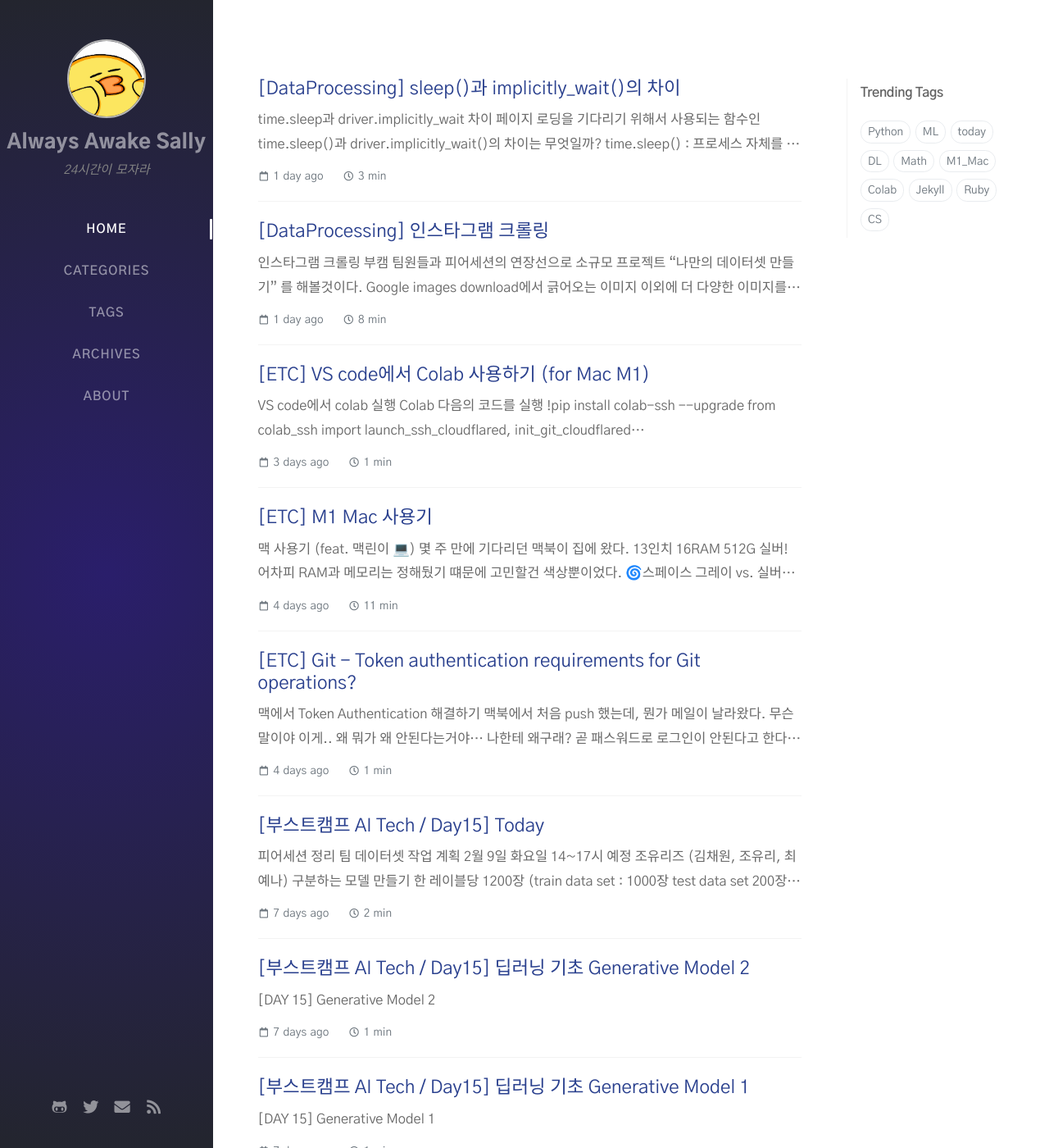
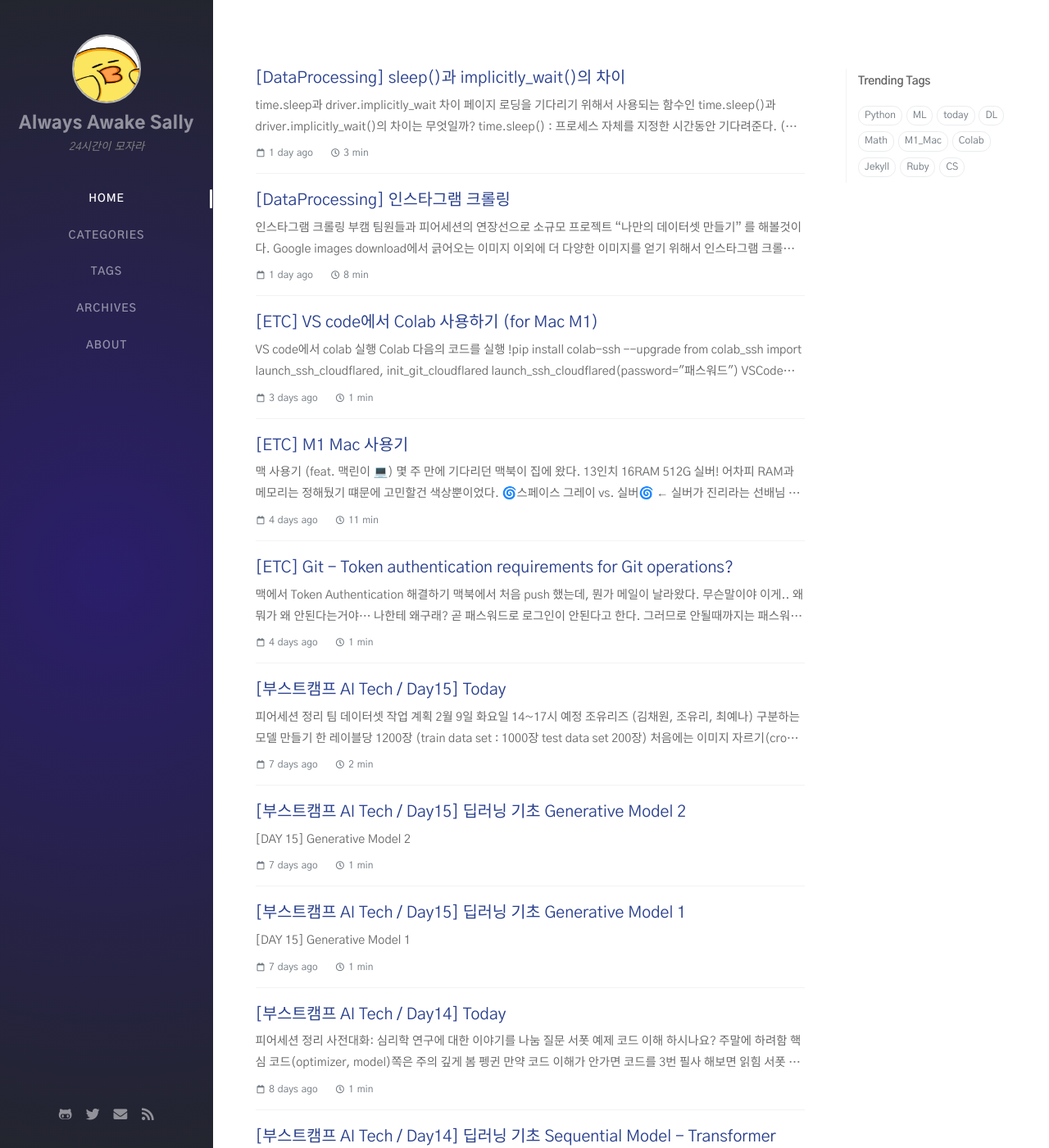
Before and after one commit to bsm8734/bsm8734.github.io, a Jekyll site: the page built from index.html, in a window 1280 px wide and 1400 px high. Shown: the whole window at 82% size. Built offline with Jekyll 4.4.1, drawn with Linux system fonts in a browser that asks for light colours; nearby versions of some CDN libraries; the list of posts is cut into pages by our own code; comment, search, counter and statistics services are not loaded.

Commit message:
Update CSS

```diff
--- a/assets/css/_addon/main.scss
+++ b/assets/css/_addon/main.scss
@@ -47,11 +47,11 @@
 }
 
 :root {
-  font-size: 16px;
+  font-size: 14px;
 }
 
 body {
-  line-height: 1.75rem;
+  line-height: 1.5rem;
   background: var(--body-bg);
   color: var(--text-color);
   -webkit-font-smoothing: antialiased;
@@ -434,7 +434,7 @@
   display: none;
   font-size: 1.1rem;
   font-weight: 600;
-  font-family: sans-serif;
+  font-family: 'Gothic A1', 'Roboto', sans-serif;
   color: var(--topbar-text-color);
   text-align: center;
   width: 70%;
--- a/assets/css/_addon/module.scss
+++ b/assets/css/_addon/module.scss
@@ -91,6 +91,7 @@
 
 @mixin semi-bold {
   font-weight: 600;
+  color: #470e1f;
 }
 
 @mixin label($font-size: 1rem, $font-weight: 600, $color: var(--label-color)) {
--- a/assets/css/_colors/light-syntax.scss
+++ b/assets/css/_colors/light-syntax.scss
@@ -7,73 +7,155 @@
 */
 
 @mixin light-syntax {
-  /* see: <https://raw.githubusercontent.com/jwarby/pygments-css/master/github.css> */
-  .highlight .hll { background-color: #ffffcc; }
-  .highlight .c { color: #999988; font-style: italic; } /* Comment */
-  .highlight .err { color: #a61717; background-color: #e3d2d2; } /* Error */
-  .highlight .k { color: #000000; font-weight: bold; } /* Keyword */
-  .highlight .o { color: #000000; font-weight: bold; } /* Operator */
-  .highlight .cm { color: #999988; font-style: italic; } /* Comment.Multiline */
-  .highlight .cp { color: #999999; font-weight: bold; font-style: italic; } /* Comment.Preproc */
-  .highlight .c1 { color: #999988; font-style: italic; } /* Comment.Single */
-  .highlight .cs { color: #999999; font-weight: bold; font-style: italic; } /* Comment.Special */
-  .highlight .gd { color: #d01040; background-color: #ffdddd; } /* Generic.Deleted */
-  .highlight .ge { color: #000000; font-style: italic; } /* Generic.Emph */
-  .highlight .gr { color: #aa0000; } /* Generic.Error */
-  .highlight .gh { color: #999999; } /* Generic.Heading */
-  .highlight .gi { color: #008080; background-color: #ddffdd; } /* Generic.Inserted */
-  .highlight .go { color: #888888; } /* Generic.Output */
-  .highlight .gp { color: #555555; } /* Generic.Prompt */
+
+  /* -----  My styles ------ */
+  --highlight-bg-color: #252525;
+  --highlighter-rouge-color: #de6b18;
+  --highlight-lineno-color: #6c6c6d;
+  --highlight-lineno-border-color: #303435;
+  --inline-code-bg: #272822;
+
+  .highlight {
+    .gp { color: #818c96; }
+  }
+
+  pre { color: #bfbfbf; } /* override Bootstrap */
+  kbd { background-color: black; }
+
+  /* syntax highlight colors from https://raw.githubusercontent.com/jwarby/pygments-css/master/monokai.css */
+  .highlight pre { background-color: var(--highlight-bg-color); }
+  .highlight .hll { background-color: var(--highlight-bg-color); }
+  .highlight .c { color: #75715e; } /* Comment */
+  .highlight .err { color: #960050; background-color: #1e0010; } /* Error */
+  .highlight .k { color: #66d9ef; } /* Keyword */
+  .highlight .l { color: #ae81ff; } /* Literal */
+  .highlight .n { color: #f8f8f2; } /* Name */
+  .highlight .o { color: #f92672; } /* Operator */
+  .highlight .p { color: #f8f8f2; } /* Punctuation */
+  .highlight .cm { color: #75715e; } /* Comment.Multiline */
+  .highlight .cp { color: #75715e; } /* Comment.Preproc */
+  .highlight .c1 { color: #75715e; } /* Comment.Single */
+  .highlight .cs { color: #75715e; } /* Comment.Special */
+  .highlight .ge { color: inherit; font-style: italic; } /* Generic.Emph */
   .highlight .gs { font-weight: bold; } /* Generic.Strong */
-  .highlight .gu { color: #aaaaaa; } /* Generic.Subheading */
-  .highlight .gt { color: #aa0000; } /* Generic.Traceback */
-  .highlight .kc { color: #000000; font-weight: bold; } /* Keyword.Constant */
-  .highlight .kd { color: #000000; font-weight: bold; } /* Keyword.Declaration */
-  .highlight .kn { color: #000000; font-weight: bold; } /* Keyword.Namespace */
-  .highlight .kp { color: #000000; font-weight: bold; } /* Keyword.Pseudo */
-  .highlight .kr { color: #000000; font-weight: bold; } /* Keyword.Reserved */
-  .highlight .kt { color: #445588; font-weight: bold; } /* Keyword.Type */
-  .highlight .m { color: #009999; } /* Literal.Number */
-  .highlight .s { color: #d01040; } /* Literal.String */
-  .highlight .na { color: #008080; } /* Name.Attribute */
-  .highlight .nb { color: #0086b3; } /* Name.Builtin */
-  .highlight .nc { color: #445588; font-weight: bold; } /* Name.Class */
-  .highlight .no { color: #008080; } /* Name.Constant */
-  .highlight .nd { color: #3c5d5d; font-weight: bold; } /* Name.Decorator */
-  .highlight .ni { color: #800080; } /* Name.Entity */
-  .highlight .ne { color: #990000; font-weight: bold; } /* Name.Exception */
-  .highlight .nf { color: #990000; font-weight: bold; } /* Name.Function */
-  .highlight .nl { color: #990000; font-weight: bold; } /* Name.Label */
-  .highlight .nn { color: #555555; } /* Name.Namespace */
-  .highlight .nt { color: #000080; } /* Name.Tag */
-  .highlight .nv { color: #008080; } /* Name.Variable */
-  .highlight .ow { color: #000000; font-weight: bold; } /* Operator.Word */
-  .highlight .w { color: #bbbbbb; } /* Text.Whitespace */
-  .highlight .mf { color: #009999; } /* Literal.Number.Float */
-  .highlight .mh { color: #009999; } /* Literal.Number.Hex */
-  .highlight .mi { color: #009999; } /* Literal.Number.Integer */
-  .highlight .mo { color: #009999; } /* Literal.Number.Oct */
-  .highlight .sb { color: #d01040; } /* Literal.String.Backtick */
-  .highlight .sc { color: #d01040; } /* Literal.String.Char */
-  .highlight .sd { color: #d01040; } /* Literal.String.Doc */
-  .highlight .s2 { color: #d01040; } /* Literal.String.Double */
-  .highlight .se { color: #d01040; } /* Literal.String.Escape */
-  .highlight .sh { color: #d01040; } /* Literal.String.Heredoc */
-  .highlight .si { color: #d01040; } /* Literal.String.Interpol */
-  .highlight .sx { color: #d01040; } /* Literal.String.Other */
-  .highlight .sr { color: #009926; } /* Literal.String.Regex */
-  .highlight .s1 { color: #d01040; } /* Literal.String.Single */
-  .highlight .ss { color: #990073; } /* Literal.String.Symbol */
-  .highlight .bp { color: #999999; } /* Name.Builtin.Pseudo */
-  .highlight .vc { color: #008080; } /* Name.Variable.Class */
-  .highlight .vg { color: #008080; } /* Name.Variable.Global */
-  .highlight .vi { color: #008080; } /* Name.Variable.Instance */
-  .highlight .il { color: #009999; } /* Literal.Number.Integer.Long */
+  .highlight .kc { color: #66d9ef; } /* Keyword.Constant */
+  .highlight .kd { color: #66d9ef; } /* Keyword.Declaration */
+  .highlight .kn { color: #f92672; } /* Keyword.Namespace */
+  .highlight .kp { color: #66d9ef; } /* Keyword.Pseudo */
+  .highlight .kr { color: #66d9ef; } /* Keyword.Reserved */
+  .highlight .kt { color: #66d9ef; } /* Keyword.Type */
+  .highlight .ld { color: #e6db74; } /* Literal.Date */
+  .highlight .m { color: #ae81ff; } /* Literal.Number */
+  .highlight .s { color: #e6db74; } /* Literal.String */
+  .highlight .na { color: #a6e22e; } /* Name.Attribute */
+  .highlight .nb { color: #f8f8f2; } /* Name.Builtin */
+  .highlight .nc { color: #a6e22e; } /* Name.Class */
+  .highlight .no { color: #66d9ef; } /* Name.Constant */
+  .highlight .nd { color: #a6e22e; } /* Name.Decorator */
+  .highlight .ni { color: #f8f8f2; } /* Name.Entity */
+  .highlight .ne { color: #a6e22e; } /* Name.Exception */
+  .highlight .nf { color: #a6e22e; } /* Name.Function */
+  .highlight .nl { color: #f8f8f2; } /* Name.Label */
+  .highlight .nn { color: #f8f8f2; } /* Name.Namespace */
+  .highlight .nx { color: #a6e22e; } /* Name.Other */
+  .highlight .py { color: #f8f8f2; } /* Name.Property */
+  .highlight .nt { color: #f92672; } /* Name.Tag */
+  .highlight .nv { color: #f8f8f2; } /* Name.Variable */
+  .highlight .ow { color: #f92672; } /* Operator.Word */
+  .highlight .w { color: #f8f8f2; } /* Text.Whitespace */
+  .highlight .mf { color: #ae81ff; } /* Literal.Number.Float */
+  .highlight .mh { color: #ae81ff; } /* Literal.Number.Hex */
+  .highlight .mi { color: #ae81ff; } /* Literal.Number.Integer */
+  .highlight .mo { color: #ae81ff; } /* Literal.Number.Oct */
+  .highlight .sb { color: #e6db74; } /* Literal.String.Backtick */
+  .highlight .sc { color: #e6db74; } /* Literal.String.Char */
+  .highlight .sd { color: #e6db74; } /* Literal.String.Doc */
+  .highlight .s2 { color: #e6db74; } /* Literal.String.Double */
+  .highlight .se { color: #ae81ff; } /* Literal.String.Escape */
+  .highlight .sh { color: #e6db74; } /* Literal.String.Heredoc */
+  .highlight .si { color: #e6db74; } /* Literal.String.Interpol */
+  .highlight .sx { color: #e6db74; } /* Literal.String.Other */
+  .highlight .sr { color: #e6db74; } /* Literal.String.Regex */
+  .highlight .s1 { color: #e6db74; } /* Literal.String.Single */
+  .highlight .ss { color: #e6db74; } /* Literal.String.Symbol */
+  .highlight .bp { color: #f8f8f2; } /* Name.Builtin.Pseudo */
+  .highlight .vc { color: #f8f8f2; } /* Name.Variable.Class */
+  .highlight .vg { color: #f8f8f2; } /* Name.Variable.Global */
+  .highlight .vi { color: #f8f8f2; } /* Name.Variable.Instance */
+  .highlight .il { color: #ae81ff; } /* Literal.Number.Integer.Long */
+  .highlight .gu { color: #75715e; } /* Generic.Subheading & Diff Unified/Comment? */
+  .highlight .gd { color: #f92672; background-color: #561c08; } /* Generic.Deleted & Diff Deleted */
+  .highlight .gi { color: #a6e22e; background-color: #0b5858; } /* Generic.Inserted & Diff Inserted */
+}
 
-  /* --- custom light colors --- */
-  --highlight-bg-color: #f7f7f7;
-  --highlighter-rouge-color: #353a3d;
-  --highlight-lineno-color: #c2c6cc;
-  --highlight-lineno-border-color: #e9ecef;
-  --inline-code-bg: #f3f3f3;
-} // light-syntax
+// @mixin light-syntax {
+//   /* see: <https://raw.githubusercontent.com/jwarby/pygments-css/master/github.css> */
+//   .highlight .hll { background-color: #ffffcc; }
+//   .highlight .c { color: #999988; font-style: italic; } /* Comment */
+//   .highlight .err { color: #a61717; background-color: #e3d2d2; } /* Error */
+//   .highlight .k { color: #000000; font-weight: bold; } /* Keyword */
+//   .highlight .o { color: #000000; font-weight: bold; } /* Operator */
+//   .highlight .cm { color: #999988; font-style: italic; } /* Comment.Multiline */
+//   .highlight .cp { color: #999999; font-weight: bold; font-style: italic; } /* Comment.Preproc */
+//   .highlight .c1 { color: #999988; font-style: italic; } /* Comment.Single */
+//   .highlight .cs { color: #999999; font-weight: bold; font-style: italic; } /* Comment.Special */
+//   .highlight .gd { color: #d01040; background-color: #ffdddd; } /* Generic.Deleted */
+//   .highlight .ge { color: #000000; font-style: italic; } /* Generic.Emph */
+//   .highlight .gr { color: #aa0000; } /* Generic.Error */
+//   .highlight .gh { color: #999999; } /* Generic.Heading */
+//   .highlight .gi { color: #008080; background-color: #ddffdd; } /* Generic.Inserted */
+//   .highlight .go { color: #888888; } /* Generic.Output */
+//   .highlight .gp { color: #555555; } /* Generic.Prompt */
+//   .highlight .gs { font-weight: bold; } /* Generic.Strong */
+//   .highlight .gu { color: #aaaaaa; } /* Generic.Subheading */
+//   .highlight .gt { color: #aa0000; } /* Generic.Traceback */
+//   .highlight .kc { color: #000000; font-weight: bold; } /* Keyword.Constant */
+//   .highlight .kd { color: #000000; font-weight: bold; } /* Keyword.Declaration */
+//   .highlight .kn { color: #000000; font-weight: bold; } /* Keyword.Namespace */
+//   .highlight .kp { color: #000000; font-weight: bold; } /* Keyword.Pseudo */
+//   .highlight .kr { color: #000000; font-weight: bold; } /* Keyword.Reserved */
+//   .highlight .kt { color: #445588; font-weight: bold; } /* Keyword.Type */
+//   .highlight .m { color: #009999; } /* Literal.Number */
+//   .highlight .s { color: #d01040; } /* Literal.String */
+//   .highlight .na { color: #008080; } /* Name.Attribute */
+//   .highlight .nb { color: #0086b3; } /* Name.Builtin */
+//   .highlight .nc { color: #445588; font-weight: bold; } /* Name.Class */
+//   .highlight .no { color: #008080; } /* Name.Constant */
+//   .highlight .nd { color: #3c5d5d; font-weight: bold; } /* Name.Decorator */
+//   .highlight .ni { color: #800080; } /* Name.Entity */
+//   .highlight .ne { color: #990000; font-weight: bold; } /* Name.Exception */
+//   .highlight .nf { color: #990000; font-weight: bold; } /* Name.Function */
+//   .highlight .nl { color: #990000; font-weight: bold; } /* Name.Label */
+//   .highlight .nn { color: #555555; } /* Name.Namespace */
+//   .highlight .nt { color: #000080; } /* Name.Tag */
+//   .highlight .nv { color: #008080; } /* Name.Variable */
+//   .highlight .ow { color: #000000; font-weight: bold; } /* Operator.Word */
+//   .highlight .w { color: #bbbbbb; } /* Text.Whitespace */
+//   .highlight .mf { color: #009999; } /* Literal.Number.Float */
+//   .highlight .mh { color: #009999; } /* Literal.Number.Hex */
+//   .highlight .mi { color: #009999; } /* Literal.Number.Integer */
+//   .highlight .mo { color: #009999; } /* Literal.Number.Oct */
+//   .highlight .sb { color: #d01040; } /* Literal.String.Backtick */
+//   .highlight .sc { color: #d01040; } /* Literal.String.Char */
+//   .highlight .sd { color: #d01040; } /* Literal.String.Doc */
+//   .highlight .s2 { color: #d01040; } /* Literal.String.Double */
+//   .highlight .se { color: #d01040; } /* Literal.String.Escape */
+//   .highlight .sh { color: #d01040; } /* Literal.String.Heredoc */
+//   .highlight .si { color: #d01040; } /* Literal.String.Interpol */
+//   .highlight .sx { color: #d01040; } /* Literal.String.Other */
+//   .highlight .sr { color: #009926; } /* Literal.String.Regex */
+//   .highlight .s1 { color: #d01040; } /* Literal.String.Single */
+//   .highlight .ss { color: #990073; } /* Literal.String.Symbol */
+//   .highlight .bp { color: #999999; } /* Name.Builtin.Pseudo */
+//   .highlight .vc { color: #008080; } /* Name.Variable.Class */
+//   .highlight .vg { color: #008080; } /* Name.Variable.Global */
+//   .highlight .vi { color: #008080; } /* Name.Variable.Instance */
+//   .highlight .il { color: #009999; } /* Literal.Number.Integer.Long */
+
+//   /* --- custom light colors --- */
+//   --highlight-bg-color: #f7f7f7;
+//   --highlighter-rouge-color: #353a3d;
+//   --highlight-lineno-color: #c2c6cc;
+//   --highlight-lineno-border-color: #e9ecef;
+//   --inline-code-bg: #f3f3f3;
+// } // light-syntax
--- a/assets/css/archives.scss
+++ b/assets/css/archives.scss
@@ -95,7 +95,8 @@
     }
     &.day {
       font-size: 85%;
-      font-family: 'Lato', sans-serif;
+      font-family: 'Gothic A1', 'Roboto', sans-serif;
+      // font-family: 'Lato', sans-serif;
       text-align: center;
       margin-right: -2px;
       width: 1.2rem;
--- a/assets/css/post.scss
+++ b/assets/css/post.scss
@@ -94,7 +94,7 @@
   }
 
   p {
-    font-size: 1.1rem;
+    font-size: 1rem;
     line-height: 1.5rem;
     margin-top: 0.3rem;
     white-space: normal;
```
